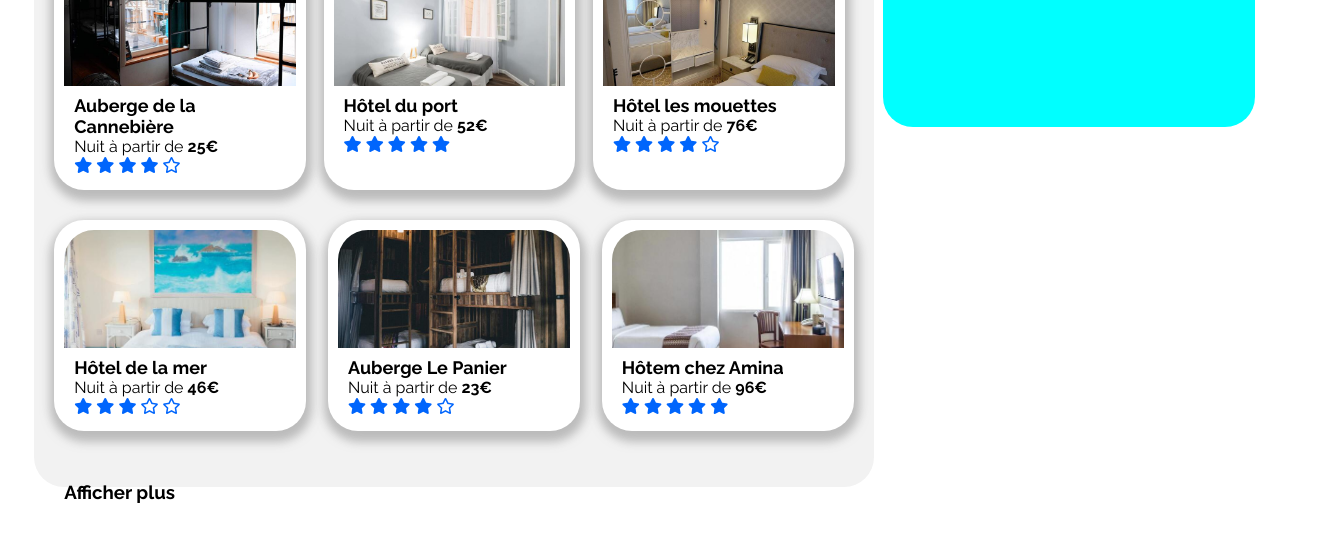
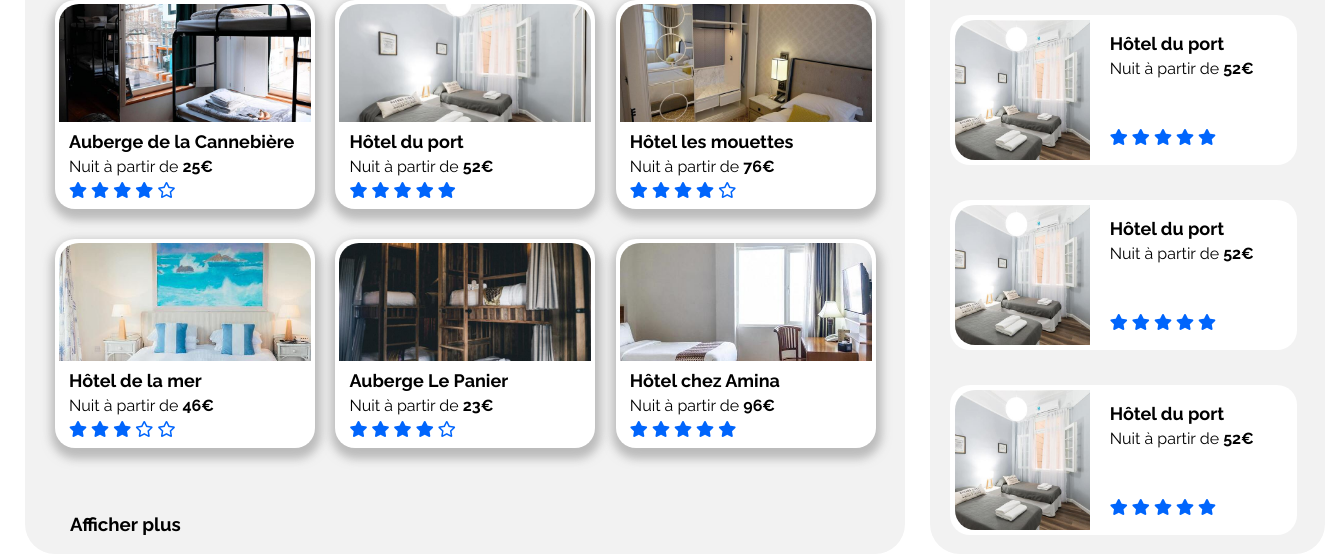
Before and after one commit to Axel0G/Booki, a plain HTML site: page index.html in a window 1280 px wide. Shown: the part 449-1003 px from the top of the page, 1325 px wide, since content can reach past the window. Before the commit the page ends 952 px from the top, so only its background shows below. Drawn offline with Linux system fonts and the light colour scheme.

Commit message:
implementation most popular+change

```diff
--- a/assets/css/styles.css
+++ b/assets/css/styles.css
@@ -14,17 +14,19 @@ body {
 
 .align {
   display: flex;
+  width: 1300px;
 }
 
 header img {
   cursor: pointer;
   width: 100px;
-  margin-top: 30px;
+  margin-top: 38px;
   margin-left: 40px;
-  margin-bottom: 15px;
+  margin-bottom: 29px;
 }
 
 .marginnav {
+  cursor: pointer;
   margin-left: 67%;
   margin-right: 5%;
   font-weight: 400;
@@ -133,7 +135,7 @@ button {
   list-style: none;
 }
 
-.div {
+.divi {
   display: flex;
   align-items: center;
   border-radius: 30px;
@@ -141,13 +143,13 @@ button {
   border: solid 2px #f2f2f2;
 }
 
-.div:hover {
+.divi:hover {
   cursor: pointer;
   background-color: #deebff;
   transform: scale(1.05) translateY(2px);
 }
 
-#logofilters {
+.logofilters {
   background: #deebff;
   padding: 10px;
   border-radius: 30px;
@@ -202,21 +204,23 @@ section li {
   color: #0065fc;
 }
 
-/* LODGING+MOSTPOPULAR */
+/* LODGING */
 
 .mainblock {
   display: flex;
   flex-direction: row-reverse;
   justify-content: space-between;
   margin-top: 20px;
+  width: 1300px;
 }
 
 .mostpopular {
-  background: aqua;
-  width: 27%;
-  height: 200px;
+  background: #f2f2f2;
+  height: 605px;
   border-radius: 30px;
   padding: 20px;
+  width: 33%;
+  margin-left: 25px;
 }
 
 .headersection {
@@ -224,6 +228,10 @@ section li {
   align-items: center;
   padding: 20px;
   margin-top: 5px;
+}
+
+.lodging h2 {
+  margin-top: 20px;
 }
 
 .headertitle {
@@ -238,29 +246,32 @@ section li {
 
 .lodging {
   background: #f2f2f2;
-  width: 65%;
-  /* width: 885px; */
-  height: 600px;
+  width: 78%;
+  height: 645px;
   border-radius: 30px;
   padding: 0px 20px 0px 20px;
 }
 
-.all {
+.alllodgingarticle {
   display: flex;
   flex-wrap: wrap;
   justify-content: space-between;
+  margin-left: -9px;
+  width: 100%;
 }
 
 .titlecart {
   font-size: 18px;
+  margin-bottom: 5px;
 }
 
 .article {
-  width: 29%;
-  padding: 10px;
-  border-radius: 30px;
+  width: 30%;
+  padding: 4px;
+  border-radius: 20px;
   margin-bottom: 30px;
   background: white;
+  margin-left: 19px;
   box-shadow: 1px 6px 10px 5px rgba(164, 164, 164, 0.7);
 }
 
@@ -271,11 +282,12 @@ section li {
 .img {
   width: 100%;
   height: 118px;
-  border-radius: 30px 30px 0 0;
+  border-radius: 20px 20px 0 0;
   object-fit: cover;
 }
 .notation {
   color: #0065fc;
+  margin-top: 5px;
 }
 
 .bottomcart {
@@ -285,7 +297,48 @@ section li {
 }
 
 .textbelowsection {
-  margin-top: 20px;
-  margin-left: 10px;
+  cursor: pointer;
+  margin-left: 25px;
+  color: black;
+  margin-top: 35px;
+}
+
+/* MOST POPULAR */
+
+.allmostpopulararticle {
+}
+
+.mostpopular img {
+  width: 40%;
+  border-radius: 20px 0px 0px 20px;
+  height: 140px;
+}
+
+.mostpopulararticle {
+  display: flex;
+  width: 95%;
+  background: white;
+  padding: 5px;
+  border-radius: 20px;
+  margin-bottom: 35px;
+  margin-top: 15px;
+  height: 140px;
+}
+
+.mostpopularclickable {
+  display: flex;
+  text-decoration: none;
   color: black;
 }
+
+.leftcart {
+  margin-left: 20px;
+  align-self: center;
+}
+
+.mostpopular h3 {
+  margin-bottom: 5px;
+}
+.mostpopular p {
+  margin-bottom: 50px;
+}
--- a/index.html
+++ b/index.html
@@ -4,7 +4,9 @@
     <meta charset="utf-8">
     <meta name="viewport" content="width=device-width, initial-scale=1.0">
     <link rel="stylesheet" href="./assets/css/styles.css">
-    <link rel="stylesheet" href="https://cdnjs.cloudflare.com/ajax/libs/font-awesome/5.15.4/css/all.min.css" integrity="sha512-1ycn6IcaQQ40/MKBW2W4Rhis/DbILU74C1vSrLJxCq57o941Ym01SwNsOMqvEBFlcgUa6xLiPY/NS5R+E6ztJQ==" crossorigin="anonymous" referrerpolicy="no-referrer" />
+    <link rel="stylesheet" href="https://cdnjs.cloudflare.com/ajax/libs/font-awesome/5.15.4/css/all.min.css"
+        integrity="sha512-1ycn6IcaQQ40/MKBW2W4Rhis/DbILU74C1vSrLJxCq57o941Ym01SwNsOMqvEBFlcgUa6xLiPY/NS5R+E6ztJQ=="
+        crossorigin="anonymous" referrerpolicy="no-referrer" />
     <title>Booki</title>
 </head>
 
@@ -12,9 +14,9 @@
 <!-- HEADER -->
     <header>
         <nav class="align">
-        <img alt="logo" href="#" src="./assets/images/logo/Booki.png">
+        <img alt="logo" src="./assets/images/logo/Booki.png">
             <p class="marginnav">Hébergements</p>
-            <p class="activities" href="#">Activités</p>
+            <p class="activities">Activités</p>
         </nav>
     </header>
 <!-- TEXT+SEARCHBAR -->
@@ -26,7 +28,7 @@
         </div>
         <div>
             <form>
-                <input type="text" name=text" class="search" placeholder="Marseille, France">
+                <input type="text" name="text" class=search placeholder="Marseille, France">
                 <button>Rechercher</button>
             </form>
         </div>
@@ -36,29 +38,30 @@
         <div class="filters">
             <h1 class="filterstitle">Filtres</h1>
             <ul class="filterlist">
-                <div class="div">
-                    <div id="logofilters">
+                <div class="divi">
+                    <div class="logofilters">
                         <i class="fas fa-money-bill-wave"></i>
                     </div>
                     <li id="textfilters">Économique</li>
                 </div>
-                <div class="div">
-                    <div id="logofilters">
+                <div class="divi">
+                    <div class="logofilters">
                         <i id="childlogoposition" class="fas fa-child"></i>
                     </div>
-                    <li id="textfilters">Familial</li>
+                    <li class="textfilters">Familial</li>
                 </div>
-                <div class="div">
-                    <div id="logofilters">
+                <div class="divi">
+                    <div class="logofilters">
                         <i id="heartlogoposition" class="fas fa-heart"></i>
                     </div>
-                    <li id="textfilters">Romantique</li>
+                    <li class="textfilters">Romantique</li>
                 </div>
-                <div class="div">
-                    <div id="logofilters">
-                        <i id="doglogoposition"class="fas fa-dog"></i>
+                <div class="divi">
+                    <div class="logofilters">
+                        <i id="doglogoposition" class="fas fa-dog"></i>
                     </div>
                     <li>Animaux autorisés</li>
+                </div>
             </ul>
         </div>
     </section>
@@ -76,11 +79,70 @@
                 <div class="headertitle">
                     <h2>Les plus populaires</h2>
                 </div>
+
                 <div class="mostpopicon">
                     <i class="fas fa-chart-line" aria-hidden="true"></i>
                 </div>
             </header>
+
+        <div class="allmostpopulararticle">
+            <div class="mostpopulararticle">
+                <a href="#" class="mostpopularclickable">
+                    <img class="img" alt="image hébegement"
+                        src="./assets/images/hebergements/4_small/fred-kleber-gTbaxaVLvsg-unsplash.jpg">
+                    <div class="leftcart">
+                        <h3 class="titlecart">Hôtel du port</h3>
+                            <p>Nuit à partir de <strong>52€</strong></p>
+                                <div class="notation">
+                                    <i class="fas fa-star"></i>
+                                    <i class="fas fa-star"></i>
+                                    <i class="fas fa-star"></i>
+                                    <i class="fas fa-star"></i>
+                                    <i class="fas fa-star"></i>
+                                </div>
+                    </div>
+                </a>
+            </div>
+
+            <div class="mostpopulararticle">
+                <a href="#" class="mostpopularclickable">
+                    <img class="img" alt="image hébegement"
+                        src="./assets/images/hebergements/4_small/fred-kleber-gTbaxaVLvsg-unsplash.jpg">
+                    <div class="leftcart">
+                        <h3 class="titlecart">Hôtel du port</h3>
+                            <p>Nuit à partir de <strong>52€</strong></p>
+                                <div class="notation">
+                                    <i class="fas fa-star"></i>
+                                    <i class="fas fa-star"></i>
+                                    <i class="fas fa-star"></i>
+                                    <i class="fas fa-star"></i>
+                                    <i class="fas fa-star"></i>
+                                </div>
+                    </div>
+                </a>
+            </div>
+
+            <div class="mostpopulararticle">
+                <a href="#" class="mostpopularclickable">
+                    <img class="img" alt="image hébegement"
+                        src="./assets/images/hebergements/4_small/fred-kleber-gTbaxaVLvsg-unsplash.jpg">
+                    <div class="leftcart">
+                        <h3 class="titlecart">Hôtel du port</h3>
+                            <p>Nuit à partir de <strong>52€</strong></p>
+                                <div class="notation">
+                                    <i class="fas fa-star"></i>
+                                    <i class="fas fa-star"></i>
+                                    <i class="fas fa-star"></i>
+                                    <i class="fas fa-star"></i>
+                                    <i class="fas fa-star"></i>
+                                </div>
+                    </div>
+                </a>
+            </div>
+
+        </div>
         </section>
+
         <!-- LODGING -->
         <section class="lodging">
             <header class="headersection">
@@ -89,7 +151,7 @@
                 </div>
             </header>
 
-            <div class="all">
+            <div class="alllodgingarticle">
                 <div class="article">
                     <a href="#" class="lodgingclickable">
                         <img class="img" alt="image hébegement"
@@ -105,6 +167,7 @@
                                         <i class="far fa-star" aria-hidden="true"></i>
                                     </div>
                         </div>
+                    </a>
                 </div>
 
                 <div class="article">
@@ -122,6 +185,7 @@
                                         <i class="fas fa-star"></i>
                                     </div>
                         </div>
+                    </a>
                 </div>
 
                 <div class="article">
@@ -139,6 +203,7 @@
                                         <i class="far fa-star" aria-hidden="true"></i>
                                     </div>
                         </div>
+                    </a>
                 </div>
 
                 <div class="article">
@@ -156,6 +221,7 @@
                                         <i class="far fa-star" aria-hidden="true"></i>
                                     </div>
                         </div>
+                    </a>
                 </div>
 
                 <div class="article">
@@ -173,14 +239,16 @@
                                             <i class="far fa-star" aria-hidden="true"></i>
                                         </div>
                             </div>
+                    </a>
                 </div>
+
 
                 <div class="article">
                     <a href="#" class="lodgingclickable">
                         <img class="img" alt="image hébegement"
                             src="./assets/images/hebergements/4_small/febrian-zakaria-M6S1WvfW68A-unsplash.jpg">
                             <div class="bottomcart">
-                            <h3 class="titlecart">Hôtem chez Amina</h3>
+                                <h3 class="titlecart">Hôtel chez Amina</h3>
                                     <p>Nuit à partir de <strong>96€</strong></p>
                                         <div class="notation">
                                             <i class="fas fa-star"></i>
@@ -190,13 +258,14 @@
                                             <i class="fas fa-star"></i>
                                         </div>
                             </div>
+                    </a>
+                </div>
             </div>
 
                 <div class="textbelowsection">
                     <h3>Afficher plus</h3>
                 </div>
 
-            </div>
         </section>
 
 
```
Lines whose indentation alone changed are shown as unchanged.
